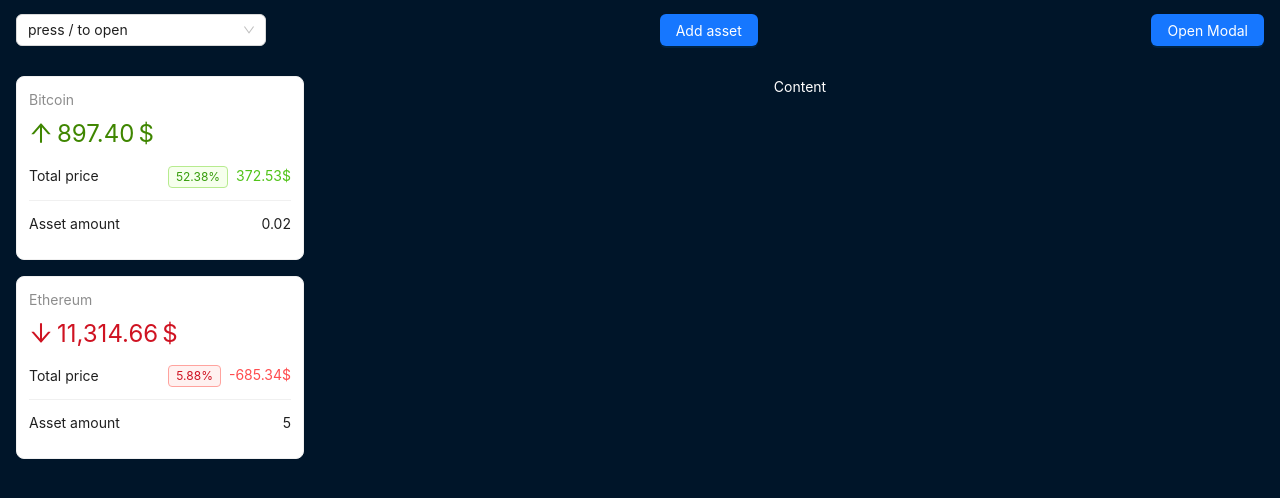
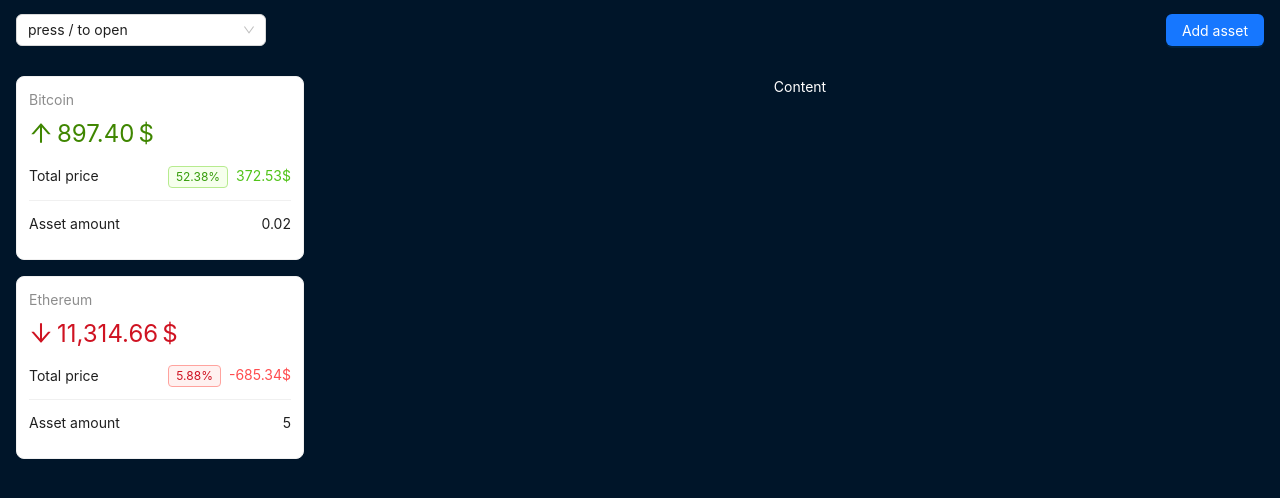
Before and after one commit to SystemAgainst/react-crypto, a React (Vite) app: page / in a window 1280 px wide. Shown: the top 498 px of the page. Built offline with nearby package versions, Linux system fonts and the light colour scheme.

Commit message:
ref: clean up code

```diff
--- a/src/components/layout/AppHeader.tsx
+++ b/src/components/layout/AppHeader.tsx
@@ -18,10 +18,6 @@
   const [isModalOpen, setIsModalOpen] = useState(false);
   const [coin, setCoin] = useState<Crypto | null>(null);
   const { crypto } = useCrypto();
-
-  const showModal = () => {
-    setIsModalOpen(true);
-  };
 
   const handleCancel = () => {
     setIsModalOpen(false);
@@ -74,9 +70,6 @@
 
         <Button type="primary">Add asset</Button>
 
-        <Button type="primary" onClick={showModal}>
-          Open Modal
-        </Button>
         <Modal open={isModalOpen} onCancel={handleCancel} footer={null}>
           <CoinInfoModel coin={coin} />
         </Modal>
```
